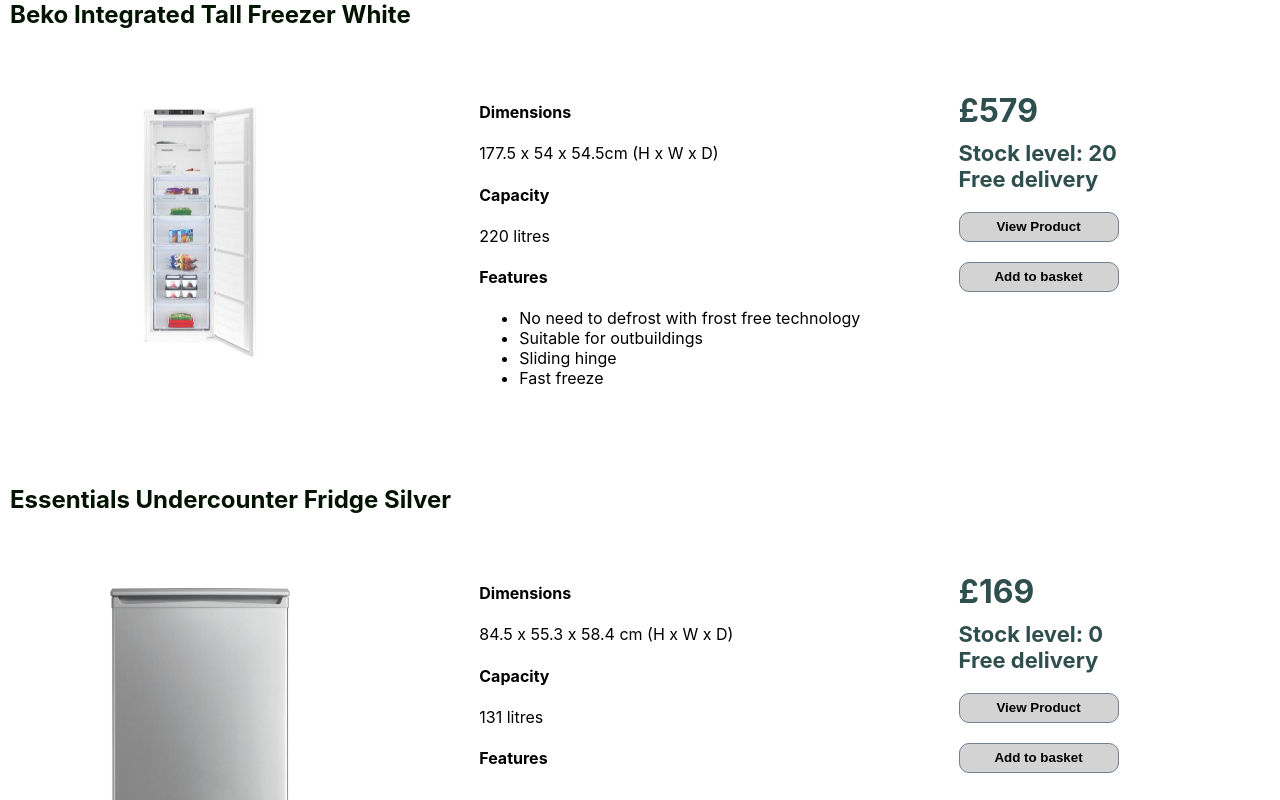
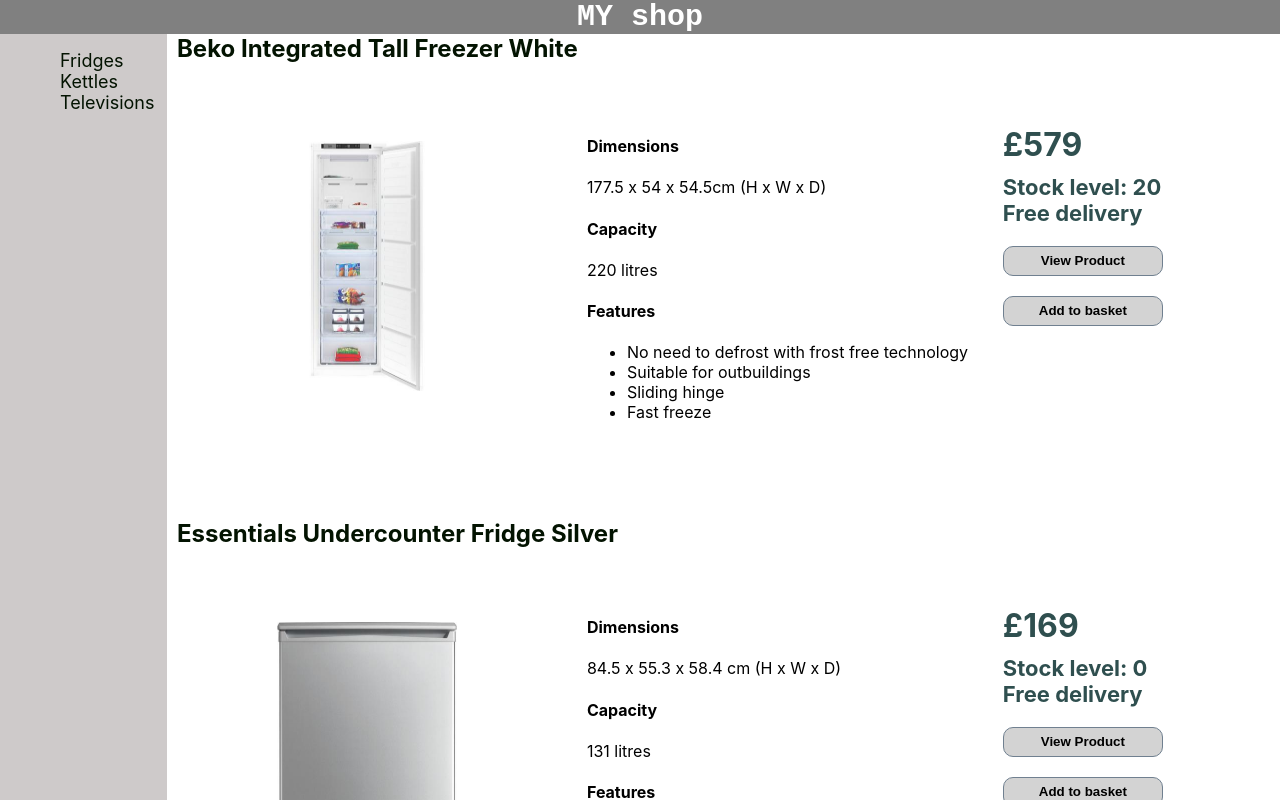
Before and after one commit to Lenonkoech/Simple-React-E-commerce-App, a React (Create React App) app: page /categories/1 in a window 1280 px wide. Shown: the top 800 px of the page. Built offline with nearby package versions, Linux system fonts and the light colour scheme; data requests are answered from the project's data file.

Commit message:
layout updates

```diff
--- a/src/App.css
+++ b/src/App.css
@@ -3,6 +3,9 @@
     display: grid;
     justify-content: center;
     font-size: 30px;
+    color: white;
+    font-weight: bold;
+    font-family: 'Courier New';
 }
 
 main {
--- a/src/App.js
+++ b/src/App.js
@@ -1,7 +1,16 @@
 import './App.css';
 import React, { useEffect, useState } from 'react';
 import { getCategories, } from './fetcher';
-import { Link } from 'react-router-dom';
+import ProductDetails from './components/productDetails';
+import Basket from './components/basket';
+import Checkout from './components/checkout';
+import {
+    BrowserRouter,
+    Route,
+    Routes
+} from 'react-router-dom';
+import Categories from './components/Categories';
+import Layout from './components/layout';
 
 const App = () => {
     const [categories, setCategories] = useState({ errorMessage: '', data: [] });
@@ -14,36 +23,18 @@
         fetchData();
     }, []);
 
-    const renderCategories = () => {
-
-        return categories.data.map(c => (
-            <li className='categoryList' key={c.id}>
-                <Link to={`categories/${c.id}`} className='link'>{c.title}</Link>
-            </li>
-        ));
-    }
 
     return (
-        <React.Fragment>
-            <div className="App">
-                <header className='header'>MY shop</header>
-                <main className='main'>
-                    <nav className='navBar'>
-                        {categories.errorMessage && <div>Error: {categories.errorMessage}</div>}
-                        <ul>
-                            {categories.data && renderCategories()}
-                        </ul>
-                    </nav>
-                    <div className='mainArea'>
-                        {/* {products.errorMessage && <div>Error: {products.errorMessage}</div>}
-                        {
-                            products.data && renderProducts()
-                        } */}
-                    </div>
-                </main>
-                <footer className='footer'>Footer</footer>
-            </div>
-        </React.Fragment>
+        <BrowserRouter>
+            <Routes>
+                <Route path='/' element={<Layout categories={categories} />} >
+                    <Route path='basket' element={<Basket />} />
+                    <Route path='checkout' element={<Checkout />} />
+                    <Route path='products/:productid' element={<ProductDetails />} />
+                    <Route path='categories/:categoryId' element={<Categories />} />
+                </Route>
+            </Routes>
+        </BrowserRouter>
     );
 }
 
--- a/src/components/Categories.js
+++ b/src/components/Categories.js
@@ -3,7 +3,7 @@
 import { getProducts } from '../fetcher';
 import CategoryProducts from './categoryProducts';
 
-const Categories = ({ id, title, onCategoryClick }) => {
+const Categories = () => {
 
     const [products, setProducts] = useState({ errorMessage: '', data: [] });
     const { categoryId } = useParams();
--- a/src/components/categoryProducts.js
+++ b/src/components/categoryProducts.js
@@ -8,7 +8,7 @@
 
         <ProductInfoArticle>
             <CategoryProductTitle>
-                <Link className='link' to={`products/${id}`}>{title}</Link>
+                <Link className='link' to={`/products/${id}`}>{title}</Link>
             </CategoryProductTitle>
             <ProductInfoFirgure >
                 <CategoryProductImageContainer>
--- a/src/components/layout.js
+++ b/src/components/layout.js
@@ -1,9 +1,34 @@
 import React from 'react'
+import { Outlet, Link } from 'react-router-dom';
 
-const Layout = () => {
-  return (
-    <div>Layout</div>
-  )
+const Layout = ({ categories }) => {
+    const renderCategories = () => {
+
+        return categories.data.map(c => (
+            <li className='categoryList' key={c.id}>
+                <Link to={`/categories/${c.id}`} className='link'>{c.title}</Link>
+            </li>
+        ));
+    }
+    return (
+        <React.Fragment>
+            <div className="App">
+                <header className='header'>MY shop</header>
+                <main className='main'>
+                    <nav className='navBar'>
+                        {categories.errorMessage && <div>Error: {categories.errorMessage}</div>}
+                        <ul>
+                            {categories.data && renderCategories()}
+                        </ul>
+                    </nav>
+                    <div className='mainArea'>
+                        <Outlet />
+                    </div>
+                </main>
+                <footer className='footer'>Footer</footer>
+            </div>
+        </React.Fragment>
+    )
 }
 
 export default Layout
--- a/src/index.js
+++ b/src/index.js
@@ -3,29 +3,12 @@
 import './index.css';
 import App from './App';
 import reportWebVitals from './reportWebVitals';
-import ProductDetails from './components/productDetails';
-import Basket from './components/basket';
-import Checkout from './components/checkout';
-import {
-  BrowserRouter,
-  Route,
-  Routes
-} from 'react-router-dom';
-import Categories from './components/Categories';
 
 const root = ReactDOM.createRoot(document.getElementById('root'));
 
 root.render(
   <React.StrictMode>
-    <BrowserRouter>
-      <Routes>
-        <Route path='/' element={<App />} />
-        <Route path='basket' element={<Basket />} />
-        <Route path='checkout' element={<Checkout />} />
-        <Route path='products/:productid' element={<ProductDetails />} />
-        <Route path='categories/:categoryId' element={<Categories />} />
-      </Routes>
-    </BrowserRouter>
+<App/>
   </React.StrictMode>
 );
 reportWebVitals();
```
Also changed, not shown: src/components/home.js (added).
